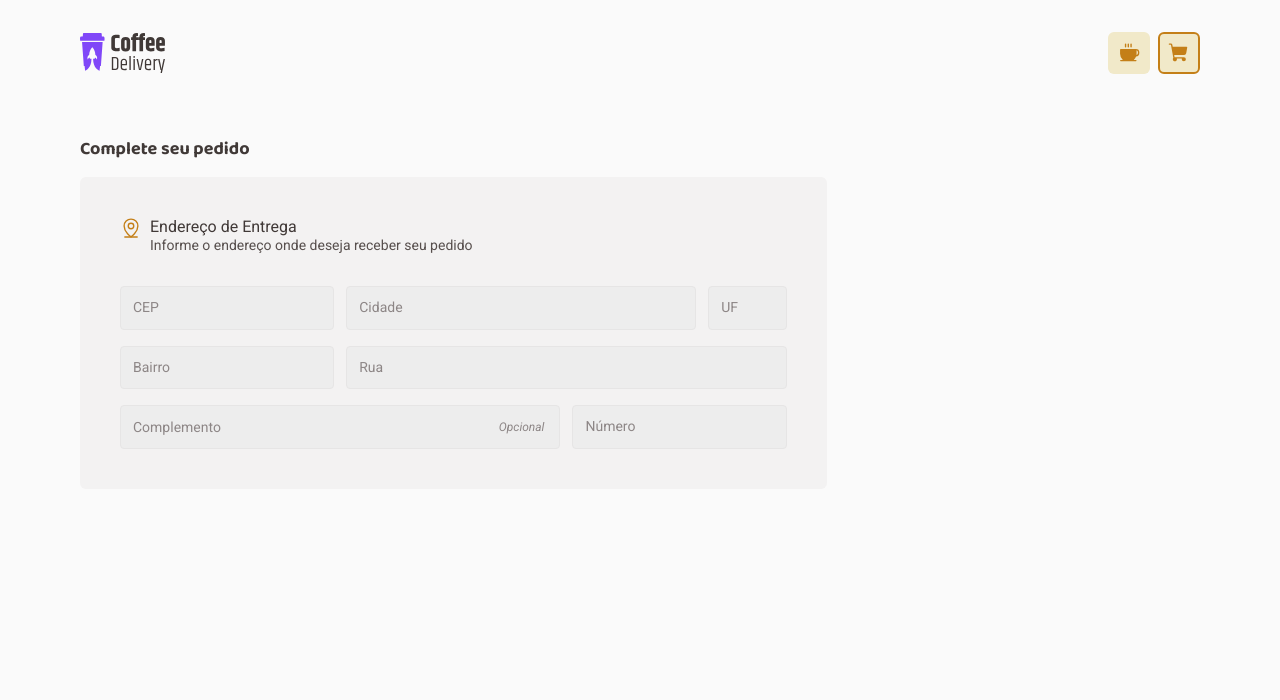
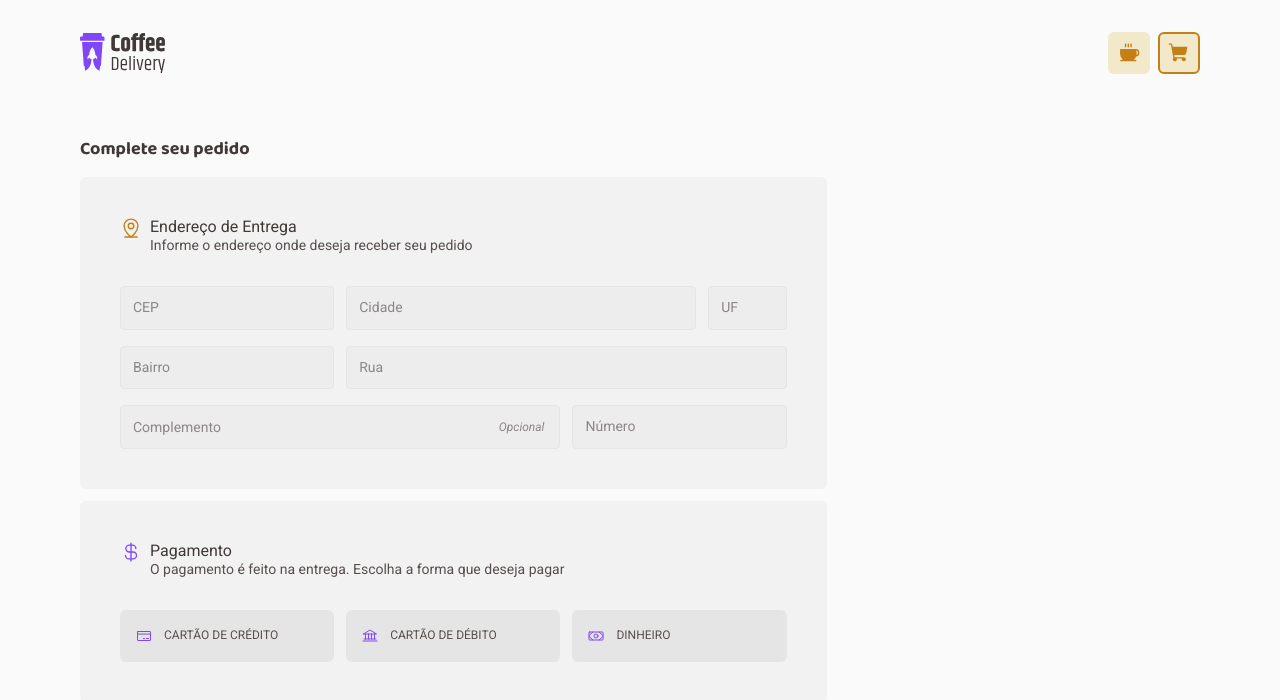
Before and after one commit to dhomini-rabelo/Estudos-Ignite-React-002, a React (Vite) app in the folder projects/practice02/: page /carrinho in a window 1280 px wide. Shown: the top 700 px of the page. Built offline with nearby package versions, Linux system fonts and the light colour scheme.

Commit message:
add payment box

```diff
--- a/projects/practice02/src/pages/carrinho/index.tsx
+++ b/projects/practice02/src/pages/carrinho/index.tsx
@@ -1,4 +1,10 @@
-import { MapPinLine } from 'phosphor-react'
+import {
+  Bank,
+  CreditCard,
+  CurrencyDollar,
+  MapPinLine,
+  Money,
+} from 'phosphor-react'
 import * as Input from '../../layouts/elements/Input'
 
 export function Cart() {
@@ -6,7 +12,8 @@ export function Cart() {
     <>
       <main className="mt-16">
         <div className="grid grid-cols-3">
-          <div className="col-span-2">
+          <div className="col-span-2 flex flex-col">
+            <div className="w-full">
               <h2 className="baloo font-bold text-lg leading-tight mb-4 gap-x-8">
                 Complete seu pedido
               </h2>
@@ -52,6 +59,51 @@ export function Cart() {
                 </div>
               </div>
             </div>
+            <div className="w-full mt-3">
+              <div className="bg-Gray-200 p-10  rounded-md">
+                <div className="flex gap-x-2">
+                  <CurrencyDollar size={22} className="text-Purple-500" />
+                  <div className="flex flex-col">
+                    <span className="leading-tight">Pagamento</span>
+                    <span className="text-sm leading-tight text-Black-300">
+                      O pagamento é feito na entrega. Escolha a forma que deseja
+                      pagar
+                    </span>
+                  </div>
+                </div>
+                <div className="grid grid-cols-3 gap-x-3 mt-8">
+                  <button className="bg-Gray-500 rounded-md p-4 text-Black-300">
+                    <div className="flex items-center">
+                      <CreditCard
+                        size={16}
+                        className="text-Purple-500 inline mr-3"
+                      />
+                      <span className="text-xs leading-relaxed">
+                        CARTÃO DE CRÉDITO
+                      </span>
+                    </div>
+                  </button>
+                  <button className="bg-Gray-500 rounded-md p-4 text-Black-300">
+                    <div className="flex items-center">
+                      <Bank size={16} className="text-Purple-500 inline mr-3" />
+                      <span className="text-xs leading-relaxed">
+                        CARTÃO DE DÉBITO
+                      </span>
+                    </div>
+                  </button>
+                  <button className="bg-Gray-500 rounded-md p-4 text-Black-300">
+                    <div className="flex items-center">
+                      <Money
+                        size={16}
+                        className="text-Purple-500 inline mr-3"
+                      />
+                      <span className="text-xs leading-relaxed">DINHEIRO</span>
+                    </div>
+                  </button>
+                </div>
+              </div>
+            </div>
+          </div>
         </div>
       </main>
     </>
```
Lines whose indentation alone changed are shown as unchanged.
